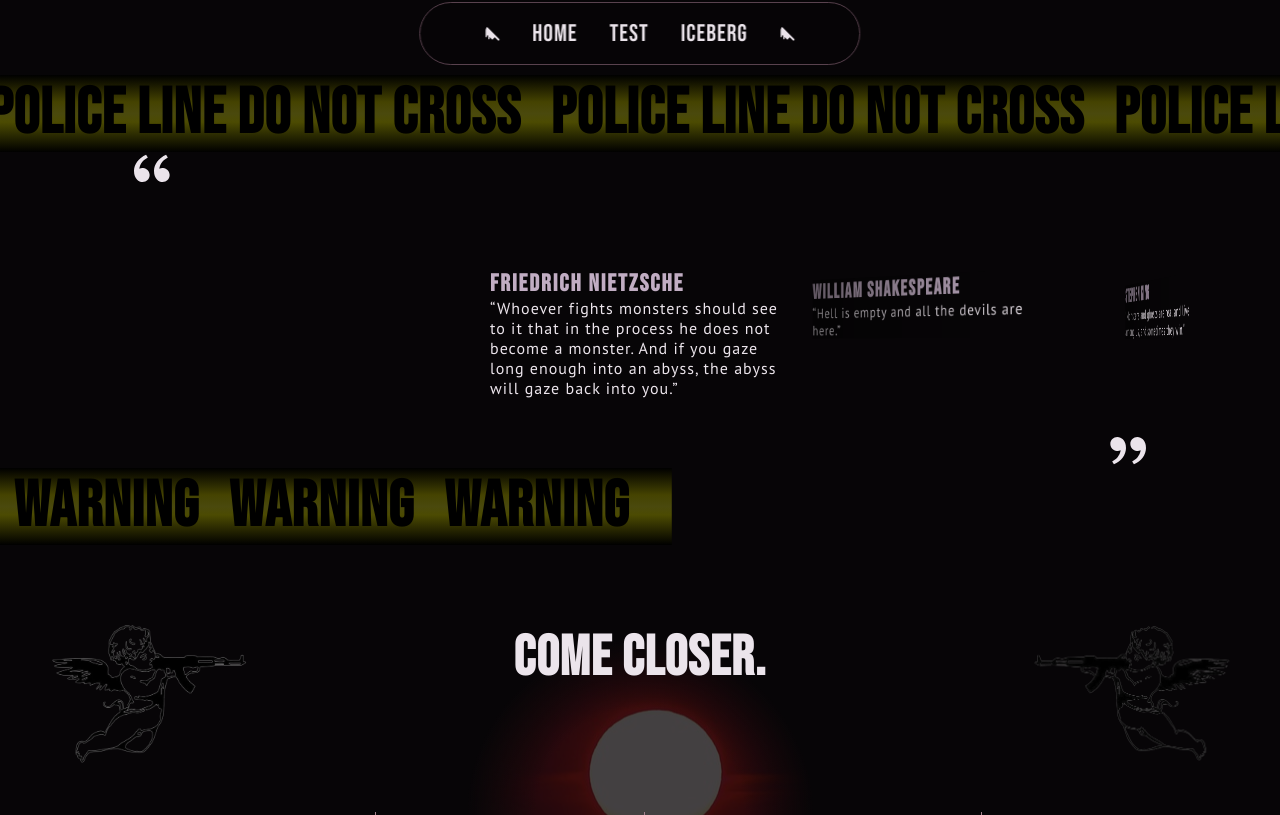
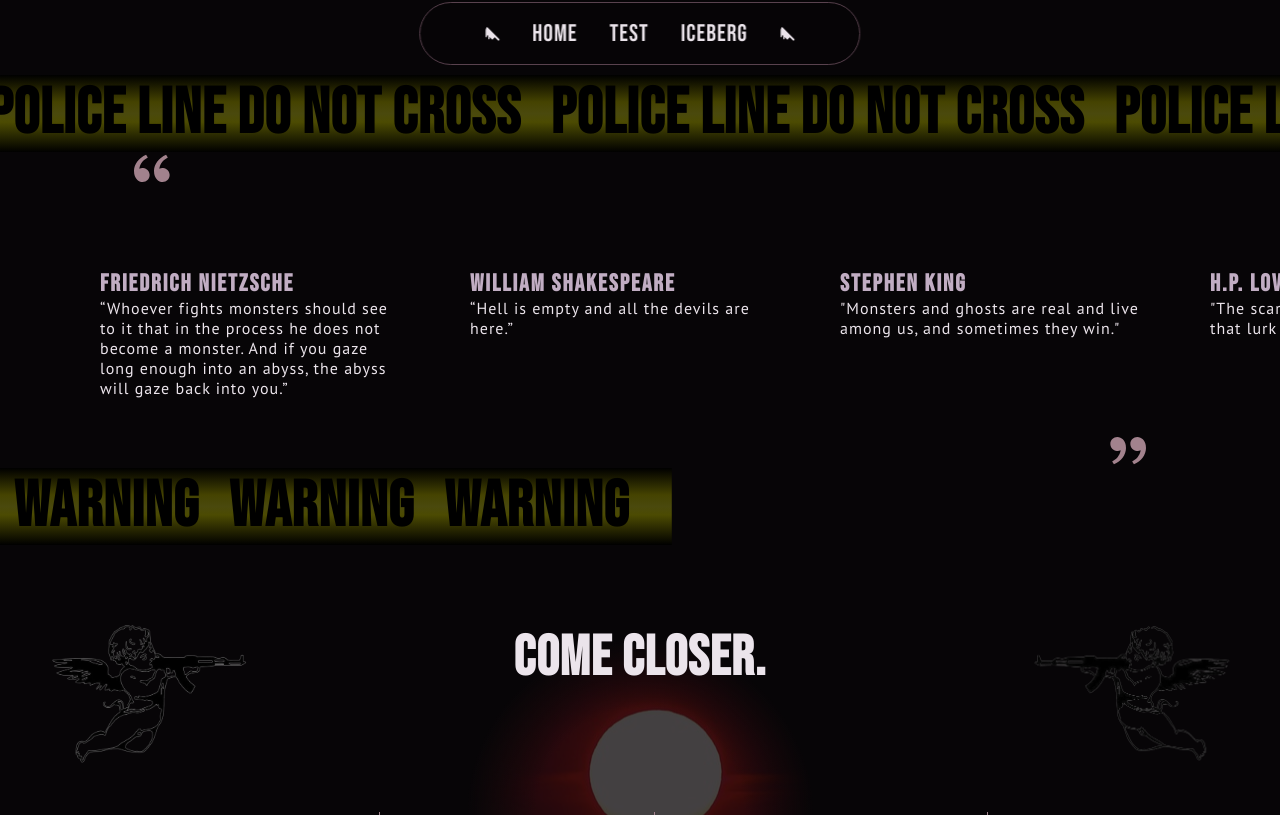
Before and after one commit to pawelek7k/murderSite, a React (Vite) app: page / in a window 1280 px wide. Shown: the part 725-1540 px from the top of the page. Built offline with nearby package versions, Linux system fonts and the light colour scheme.

Commit message:
add styles

```diff
--- a/src/components/List/Styles.ts
+++ b/src/components/List/Styles.ts
@@ -8,6 +8,8 @@ export const ListStyles = styled.ul`
 
   li {
     font-size: 1.3rem;
+    display: flex;
+    flex-direction: column;
     color: var(--primary);
     z-index: 2;
     position: relative;
--- a/src/components/QuotesSection/Styles.ts
+++ b/src/components/QuotesSection/Styles.ts
@@ -6,7 +6,7 @@ position: relative;
 `;
 
 export const StyledQuoteIconLeft = styled(RiDoubleQuotesL)`
-  color: var(--text);
+  color: var(--accent);
   position: absolute;
   top: 15%;
   left: 10%;
@@ -14,7 +14,7 @@ export const StyledQuoteIconLeft = styled(RiDoubleQuotesL)`
 `;
 
 export const StyledQuoteIconRight = styled(RiDoubleQuotesR)`
-  color: var(--text);
+  color: var(--accent);
   font-size: 3rem;
   position: absolute;
   bottom: 15%;
--- a/src/components/Slider/Styles.ts
+++ b/src/components/Slider/Styles.ts
@@ -1,15 +1,15 @@
 import styled from 'styled-components';
 
 export const StyledSlider = styled.div`
+
 .swiper {
-  padding-top: 50px;
-  padding-bottom: 50px;
+  padding: 50px 100px;
 }
 
 .swiper-slide {
   background-position: center;
   background-size: cover;
-  width: 300px;
+  width: 200px;
 }
 
 h3 {
@@ -21,6 +21,7 @@ h3 {
 
 p {
     letter-spacing: 1px;
+    max-width: 300px;
 }
 
 `;
--- a/src/components/Slider/index.tsx
+++ b/src/components/Slider/index.tsx
@@ -3,27 +3,19 @@ import { Swiper, SwiperSlide } from "swiper/react";
 
 // Import Swiper styles
 import "swiper/css";
-import "swiper/css/effect-coverflow";
+import "swiper/css/free-mode";
 import "swiper/css/pagination";
-import { EffectCoverflow, Pagination } from "swiper/modules";
+import { FreeMode, Pagination } from "swiper/modules";
 import { StyledSlider } from "./Styles";
 
 export const Slider = () => {
   return (
     <StyledSlider>
       <Swiper
-        effect={"coverflow"}
-        grabCursor={true}
-        centeredSlides={true}
-        slidesPerView={"auto"}
-        coverflowEffect={{
-          rotate: 50,
-          stretch: 0,
-          depth: 100,
-          modifier: 1,
-          slideShadows: true,
-        }}
-        modules={[EffectCoverflow, Pagination]}
+        slidesPerView={3}
+        spaceBetween={30}
+        freeMode={true}
+        modules={[FreeMode, Pagination]}
         className="mySwiper"
       >
         <SwiperSlide>
```
